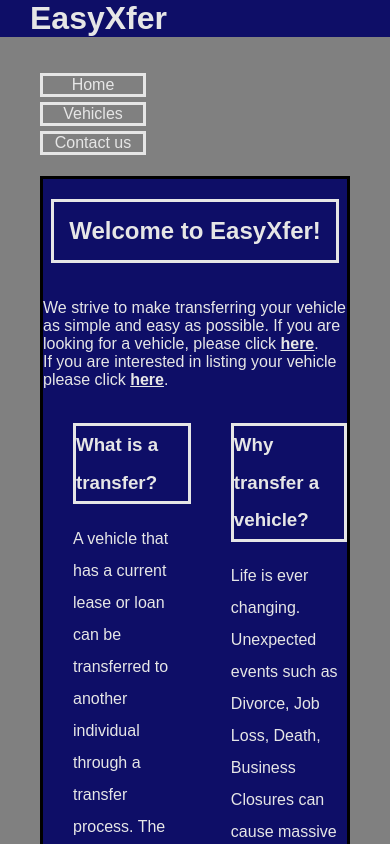
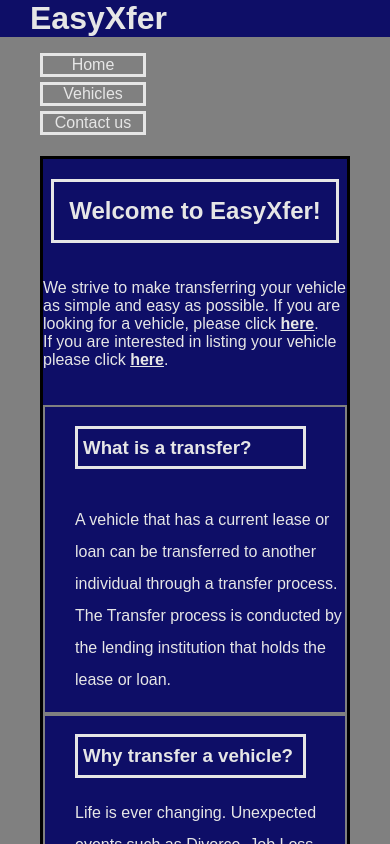
Before and after one commit to btslagle/capstone, an Angular app: page / in a window 390 px wide. Shown: the top 844 px of the page. Built offline with nearby package versions, Linux system fonts and the light colour scheme; a web font is replaced by a local one.

Commit message:
Update Media Query

```diff
--- a/src/app/app.component.html
+++ b/src/app/app.component.html
@@ -1,6 +1,5 @@
-<h1>EasyXfer</h1>
-<h2 class="logo"></h2>
 <header>
+    <h1>EasyXfer</h1>
     <nav>
         <ul>
             <li><a href="home">Home</a> </li>
--- a/src/styles.css
+++ b/src/styles.css
@@ -44,6 +44,10 @@ li+li {
     margin: 5px 0px;
 }
 
+ul li {
+    display: flex;
+}
+
 header li {
     display: flex;
     list-style: none;
@@ -60,6 +64,7 @@ article {
     display: flex;
     box-sizing: border-box;
     justify-content: center;
+    margin-bottom: 20px;
 }
 
 main h2 {
@@ -78,6 +83,13 @@ main {
     background-color: rgb(14, 14, 103);
 }
 
+@media (max-width:800px) {
+    .grid-container {
+        display: flex;
+        flex-direction: column;
+    }
+}
+
 .grid-container {
     display: grid;
     grid-template-columns: repeat(2, lfr);
@@ -88,13 +100,46 @@ main {
 .grid-item-1 {
     grid-column: 1;
     padding-left: 30px;
+    border: 2px solid grey;
 }
 
 .grid-item-2 {
     grid-column: 2;
-    padding: 2px, 12px;
+    padding-left: 30px;
+    border: 2px solid grey;
+    border: 2px solid grey;
 }
 
 h3 {
     border: solid 3px;
+    width: 220px;
+    padding-left: 5px;
 }
+
+@media (max-width:800px) {
+    .main {
+        display: flex;
+        flex-direction: column;
+    }
+}
+
+@media (max-width:800px) {
+    .grid-container {
+        display: flex;
+        flex-direction: column;
+    }
+}
+
+@media (max-width:800px) {
+    .grid-item-1 {
+        display: flex;
+        flex-direction: column;
+    }
+}
+
+@media (max-width:800px) {
+    .gri {
+        display: flex;
+        flex-direction: column;
+    }
+}
```
